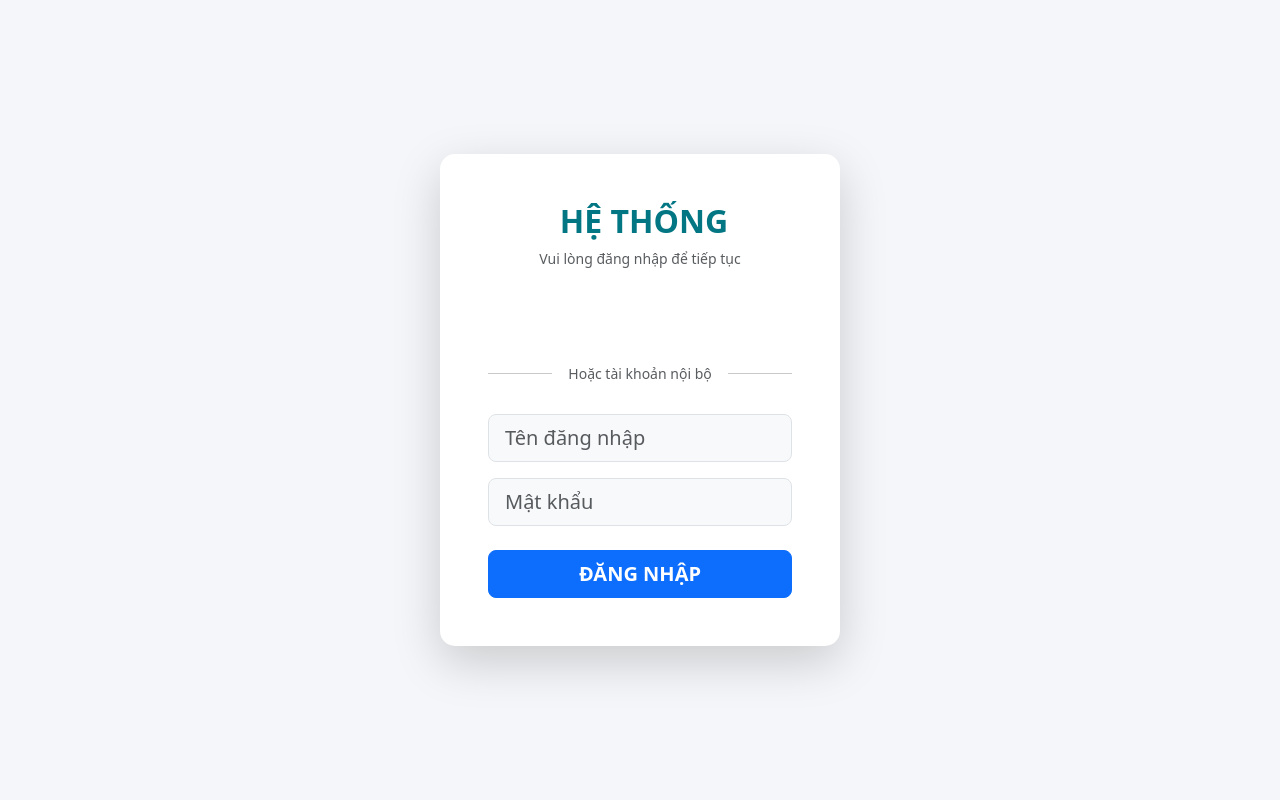
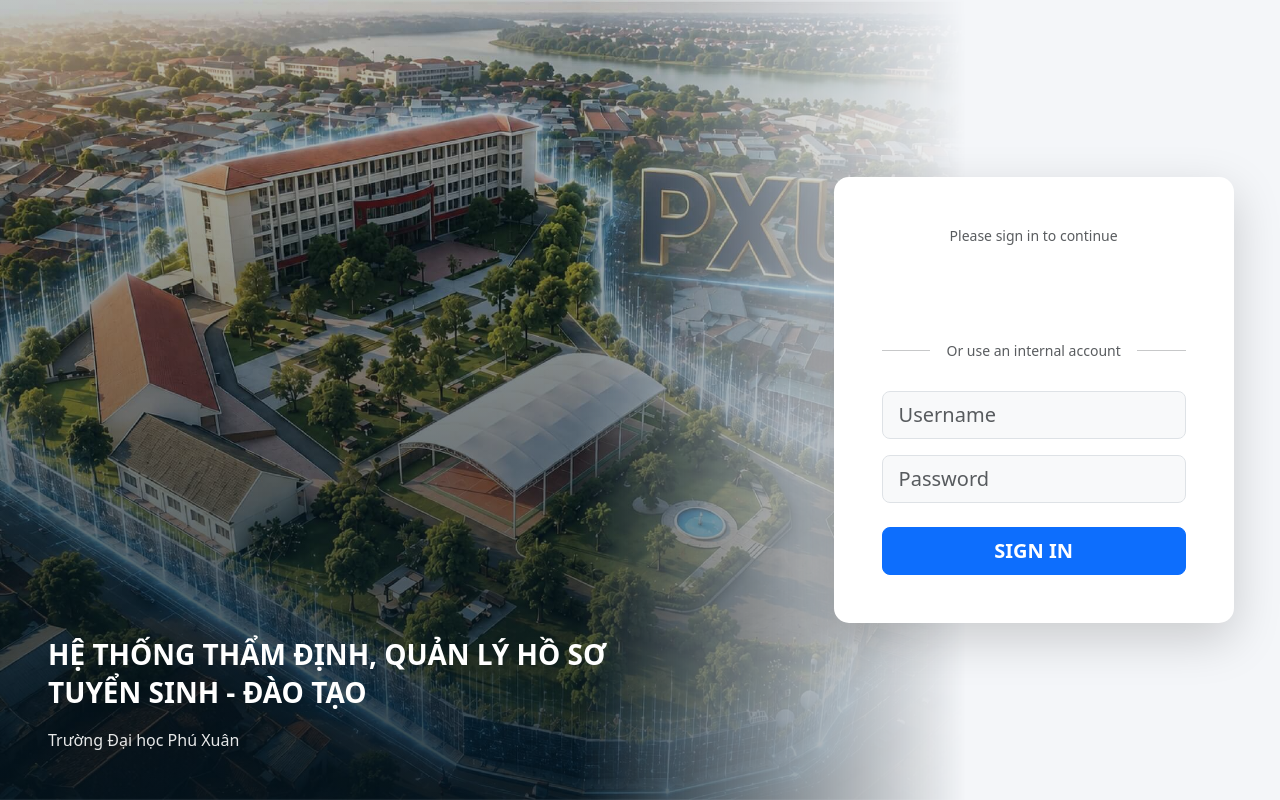
Before and after one commit to ThinhNT291/quanlysv, a React (Vite) app: page /sprofile/student/1 in a window 1280 px wide. Built offline with nearby package versions, Linux system fonts and the light colour scheme.

Commit message:
loginpage

```diff
--- a/src/App.jsx
+++ b/src/App.jsx
@@ -163,6 +163,32 @@ const App = () => {
     return savedUser ? normalizeUserInfo(JSON.parse(savedUser)) : null;
   });
 
+  // ĐÃ THÊM (2026-09-15 — sửa hiện tượng "vào thẳng trang chủ rồi mới báo hết phiên"):
+  // trước đây currentUser CHỈ đọc từ localStorage lúc mount, không có bước xác minh
+  // sessionToken còn sống thật trên server hay không -> nếu sessionToken đã hết hạn (vd
+  // quá 8 tiếng) nhưng localStorage còn lưu, app vẫn render THẲNG trang chủ 1 nhịp, chỉ
+  // phát hiện được khi trang chủ tự gọi API đầu tiên và dính lỗi 401 (xem sự kiện
+  // 'app:session-expired' bên dưới) -> trải nghiệm "nhảy vào rồi mới văng ra".
+  // Giờ nếu có currentUser từ localStorage, chặn render bằng màn hình "Đang xác thực..."
+  // ngắn, chủ động gọi thử 1 API nhẹ đã có sẵn (laySoLuongChoToiKy — không giới hạn theo
+  // Role, backend tự lọc theo g.userInfo.email, xem chú thích route /ho-so-cho-ky) để ép
+  // phát hiện phiên hết hạn NGAY trước khi quyết định render trang nào. KHÔNG tạo action
+  // GAS mới riêng cho việc này — dùng lại 1 nguồn action sẵn có (nguyên tắc #6).
+  const [dangXacThucPhien, setDangXacThucPhien] = useState(() => !!currentUser);
+  useEffect(() => {
+    if (!currentUser) { setDangXacThucPhien(false); return; }
+    let daHuy = false;
+    laySoLuongChoToiKy()
+      // Lỗi 401 (hết phiên thật) đã có interceptor của axios lo sẵn (bắn sự kiện
+      // 'app:session-expired' -> handleLogout ở dưới) -> không cần xử lý gì thêm ở đây.
+      // Lỗi khác (mất mạng, GAS đang chậm, timeout...) thì BỎ QUA, không ép đăng xuất
+      // oan chỉ vì 1 lần gọi mạng trục trặc.
+      .catch(() => {})
+      .finally(() => { if (!daHuy) setDangXacThucPhien(false); });
+    return () => { daHuy = true; };
+    // eslint-disable-next-line react-hooks/exhaustive-deps
+  }, []);
+
   // ĐÃ THÊM (Ký điện tử Pha 1 — Bước 4): badge số lượng "Hồ sơ chờ ký" trên menu tài
   // khoản — chỉ gọi khi đã đăng nhập (enabled), tự làm mới mỗi 60s (đủ nhanh để không
   // cảm giác "cũ", không tốn quota gọi liên tục như polling ngắn hơn).
@@ -309,6 +335,18 @@ const App = () => {
       Swal.fire({ icon: 'error', title: 'Gửi thất bại', text: err.message });
     }
   };
+
+  // ĐÃ THÊM: xem chú thích tại chỗ khai báo dangXacThucPhien ở trên — chặn render trang
+  // chủ/LoginPage cho tới khi có kết quả xác minh phiên (thường chỉ vài trăm ms).
+  if (dangXacThucPhien) {
+    return (
+      <div className="d-flex align-items-center justify-content-center vh-100" style={{ backgroundColor: '#f4f6f9' }}>
+        <div className="spinner-border text-primary" role="status">
+          <span className="visually-hidden">Đang xác thực phiên đăng nhập...</span>
+        </div>
+      </div>
+    );
+  }
 
   if (!currentUser) {
     return <LoginPage onLoginSuccess={handleLoginSuccess} />;
--- a/src/pages/Auth/LoginPage.jsx
+++ b/src/pages/Auth/LoginPage.jsx
@@ -3,6 +3,10 @@ import { GoogleLogin } from '@react-oauth/google';
 import { jwtDecode } from "jwt-decode";
 import { loginUser, GAS_URL } from '../../api/studentApi';
 import Swal from 'sweetalert2';
+// ĐÃ THÊM (2026-09-15 — bố cục màn đăng nhập 2 cột): ảnh nền cột trái. Giả định file
+// nằm ở src/assets/px.jpg (cùng thư mục assets đang chứa logo-phuxuan.png, xem
+// App.jsx) — nếu bạn đặt ảnh ở đường dẫn khác thì chỉ cần sửa đúng dòng import này.
+import bgPhuXuan from '../../assets/px.jpg';
 
 const LoginPage = ({ onLoginSuccess }) => {
   // ĐÃ THÊM: tự điền sẵn username lần đăng nhập nội bộ gần nhất — đỡ phải gõ lại khi bị
@@ -59,7 +63,7 @@ const handleGoogleSuccess = async (credentialResponse) => {
         alert("⛔ Từ chối truy cập: " + result.message);
     }
   } catch (error) {
-      alert("Lỗi kết nối đến máy chủ xác thực.");
+      alert("Lỗi kết nối.");
   }
 };
 
@@ -85,28 +89,82 @@ const handleGoogleSuccess = async (credentialResponse) => {
   };
 
   return (
-    <div className="d-flex align-items-center justify-content-center vh-100" style={{ backgroundColor: '#f4f6f9' }}>
+    // ĐÃ SỬA (2026-09-15 — theo yêu cầu bố cục lại màn đăng nhập): trước đây hộp thoại
+    // nằm CHÍNH GIỮA màn hình trên nền màu phẳng. Giờ tách 2 cột: trái là ảnh nền +
+    // giới thiệu hệ thống (chỉ hiện từ breakpoint lg/992px trở lên qua class
+    // "d-none d-lg-flex/d-lg-block" — ẩn hẳn trên điện thoại/tablet dọc để tránh chật
+    // chội, hộp đăng nhập trên màn hẹp sẽ tự chiếm toàn bộ chiều rộng như hành vi cũ),
+    // phải giữ NGUYÊN 100% hộp thoại + logic đăng nhập cũ, chỉ đổi khung bọc ngoài.
+    // ĐÃ SỬA (theo phản hồi — làm mờ ranh giới giữa 2 khối thay vì chia cứng): trước
+    // đây ảnh nền và khối đăng nhập là 2 flex-item cạnh nhau -> có 1 đường ranh giới
+    // thẳng, cứng. Giờ đổi cấu trúc: ảnh nền tách thành 1 lớp `position: absolute`
+    // riêng, PHỦ RỘNG HƠN (85% thay vì 58%) và dùng `mask-image`/`WebkitMaskImage`
+    // dạng gradient để tự mờ dần về phía phải (từ nét 100% xuống trong suốt 0%) —
+    // phần trong suốt sẽ lộ ra đúng màu nền `#f4f6f9` của khối cha bên dưới, tạo hiệu
+    // ứng ảnh tan dần vào nền thay vì bị cắt đường thẳng. Chữ giới thiệu và khối đăng
+    // nhập tách thành 2 phần tử riêng, đặt `position: relative` để luôn nổi TRÊN lớp
+    // ảnh (mặc định phần tử absolute không có z-index vẫn nằm dưới các phần tử
+    // position:relative đứng sau nó trong DOM).
+    <div style={{ position: 'relative', minHeight: '100vh', backgroundColor: '#f4f6f9', overflow: 'hidden' }} className="d-flex">
+      {/* LỚP ẢNH NỀN — phủ rộng hơn phần chữ giới thiệu bên dưới để có đủ khoảng
+          không gian mờ dần, không tự vẽ chữ ở đây (chữ tách riêng, xem khối kế tiếp) */}
+      <div
+        className="d-none d-lg-block"
+        style={{
+          position: 'absolute', top: 0, left: 0, bottom: 0,
+          width: '82%',
+          backgroundImage: `linear-gradient(180deg, rgba(3,20,30,0.25) 0%, rgba(3,20,30,0.8) 100%), url(${bgPhuXuan})`,
+          backgroundSize: 'cover',
+          backgroundPosition: 'center',
+          WebkitMaskImage: 'linear-gradient(to right, black 0%, black 55%, transparent 92%)',
+          maskImage: 'linear-gradient(to right, black 0%, black 55%, transparent 92%)',
+        }}
+      />
+
+      {/* CỘT TRÁI: tên hệ thống — nổi trên lớp ảnh, KHÔNG bị mờ theo mask ở trên vì là
+          phần tử riêng. ĐÃ SỬA: bỏ thẻ <br/> cứng + tăng maxWidth (560px -> 640px) +
+          giảm cỡ chữ (2rem -> 1.75rem) vì dòng "QUẢN LÝ HỒ SƠ TUYỂN SINH - ĐÀO TẠO"
+          trước đây tự ngắt dòng ở giữa "ĐÀO" và "TẠO" (rớt lẻ 1 chữ "TẠO" xuống dòng
+          3) do không đủ chỗ hiển thị hết trên 1 dòng ở kích thước cũ — giờ để trình
+          duyệt TỰ ngắt dòng theo đúng chỗ còn trống, không ép cứng vị trí xuống dòng
+          nữa nên không còn rớt lẻ 1 chữ mồ côi như vậy. */}
+      <div
+        className="d-none d-lg-flex flex-column justify-content-end text-white p-5"
+        style={{ position: 'relative', flex: '1 1 58%' }}
+      >
+        <div style={{ maxWidth: '640px' }}>
+          <h1 className="fw-bold mb-3" style={{ fontSize: '1.75rem', lineHeight: 1.35 }}>
+            HỆ THỐNG THẨM ĐỊNH, QUẢN LÝ HỒ SƠ TUYỂN SINH - ĐÀO TẠO
+          </h1>
+          <p className="mb-0" style={{ opacity: 0.9 }}>Trường Đại học Phú Xuân</p>
+        </div>
+      </div>
+
+      {/* CỘT PHẢI: hộp thoại đăng nhập. ĐÃ SỬA (theo phản hồi): bỏ hẳn tiêu đề "HỆ
+          THỐNG" (đang đè ngay trên nút đăng nhập Google, thừa vì tên hệ thống đã ghi
+          rõ bên cột trái) + dịch toàn bộ chữ tĩnh trong khối này sang tiếng Anh. LƯU
+          Ý: thông báo lỗi lấy trực tiếp từ backend (result.message / error.message)
+          vẫn giữ nguyên tiếng Việt vì đó là chuỗi do GAS trả về — muốn dịch nốt phần
+          này phải sửa ở phía backend (Quanlysv.gs), ngoài phạm vi file frontend này. */}
+      <div className="d-flex align-items-center justify-content-center flex-grow-1 p-4" style={{ position: 'relative' }}>
       <div className="card shadow-lg border-0" style={{ maxWidth: '400px', width: '100%', borderRadius: '15px' }}>
         <div className="card-body p-5">
           <div className="text-center mb-4">
-            <h2 className="fw-bold" style={{ color: '#037683' }}>
-              <i className="bi bi-shield-lock-fill me-2"></i>HỆ THỐNG
-            </h2>
-            <p className="text-muted small">Vui lòng đăng nhập để tiếp tục</p>
+            <p className="text-muted small mb-0">Please sign in to continue</p>
           </div>
 
           {/* NÚT ĐĂNG NHẬP GOOGLE */}
           <div className="d-flex justify-content-center mb-4">
             <GoogleLogin
               onSuccess={handleGoogleSuccess}
-              onError={() => Swal.fire('Lỗi', 'Không thể kết nối với Google', 'error')}
+              onError={() => Swal.fire('Error', 'Unable to connect to Google', 'error')}
               useOneTap
             />
           </div>
 
           <div className="d-flex align-items-center my-4">
             <hr className="flex-grow-1" />
-            <span className="mx-3 text-muted small">Hoặc tài khoản nội bộ</span>
+            <span className="mx-3 text-muted small">Or use an internal account</span>
             <hr className="flex-grow-1" />
           </div>
 
@@ -116,7 +174,7 @@ const handleGoogleSuccess = async (credentialResponse) => {
               <input
                 type="text"
                 className="form-control form-control-lg bg-light"
-                placeholder="Tên đăng nhập"
+                placeholder="Username"
                 value={credentials.username}
                 onChange={e => setCredentials({...credentials, username: e.target.value})}
                 required
@@ -126,18 +184,19 @@ const handleGoogleSuccess = async (credentialResponse) => {
               <input
                 type="password"
                 className="form-control form-control-lg bg-light"
-                placeholder="Mật khẩu"
+                placeholder="Password"
                 value={credentials.password}
                 onChange={e => setCredentials({...credentials, password: e.target.value})}
                 required
               />
             </div>
             <button className="btn btn-primary w-100 btn-lg fw-bold" type="submit" disabled={isLoading}>
-              {isLoading ? 'Đang kiểm tra...' : 'ĐĂNG NHẬP'}
+              {isLoading ? 'Signing in...' : 'SIGN IN'}
             </button>
           </form>
 
         </div>
+      </div>
       </div>
     </div>
   );
--- a/src/pages/Khosinhvien/ChiTietHoSoKhoPage.jsx
+++ b/src/pages/Khosinhvien/ChiTietHoSoKhoPage.jsx
@@ -172,7 +172,12 @@ const KHOA_LOAI_TRU_THONG_TIN_CANHAN = [
   // Goc01 lưu chi tiết điểm từng Lớp/Kỳ (xem TOM_TAT_BAN_GIAO.md) — trang Thẩm định cũng
   // loại cột này khi xuất (ThamDinhPage.jsx/CAC_COT_LOAI_BO_KHI_XUAT), không phải thứ người
   // xem hồ sơ cần thấy dạng chuỗi JSON thô.
-  'SV_KEY', 'LINK HỒ SƠ', 'TÀI KHOẢN NHẬP LIỆU', 'RAW_DIEM_HK',
+  // ĐÃ THÊM "RAW_DIEM_KHAC_1"/"RAW_DIEM_KHAC_2" (theo phản hồi 2026-09-14 — vẫn còn sót 2
+  // dòng raw điểm khác): cùng vai trò RAW_DIEM_HK nhưng lưu raw của 2 phương thức xét tuyển
+  // KHÔNG đang chọn (xem chú thích tại ThamDinhPage.jsx/CAC_COT_LOAI_BO_KHI_XUAT và
+  // HoSoDaBanGiaoModal.jsx — 2 chỗ đó đã loại từ trước, chỉ riêng bảng này ở tab "Thông tin
+  // cá nhân" bị sót khi thêm 2 cột này).
+  'SV_KEY', 'LINK HỒ SƠ', 'TÀI KHOẢN NHẬP LIỆU', 'RAW_DIEM_HK', 'RAW_DIEM_KHAC_1', 'RAW_DIEM_KHAC_2',
   'TOÁN', 'VẬT LÍ', 'HÓA HỌC', 'SINH HỌC', 'NGỮ VĂN', 'LỊCH SỬ', 'ĐỊA LÝ',
   'TIẾNG ANH', 'TIẾNG TRUNG', 'TIN HỌC', 'GDKTPL',
   'ĐIỂM TB TOÀN KHÓA HỆ 4', 'ĐIỂM TB TOÀN KHÓA HỆ 10', 'ĐIỂM CỘNG', 'ĐIỂM PHỎNG VẤN',
```
Also changed, not shown: gas/Tuyensinh.js, src/assets/px.jpg (added).
